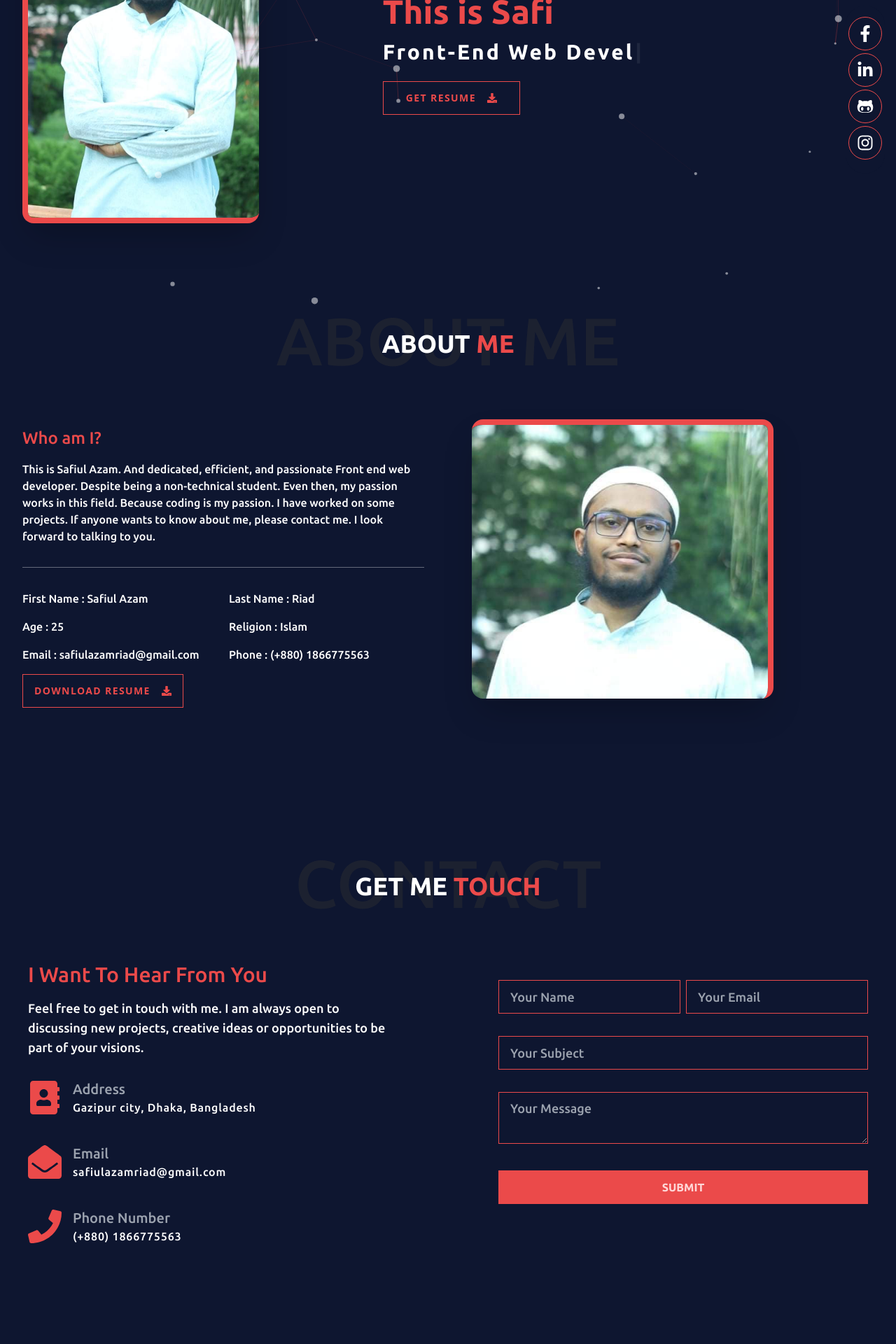
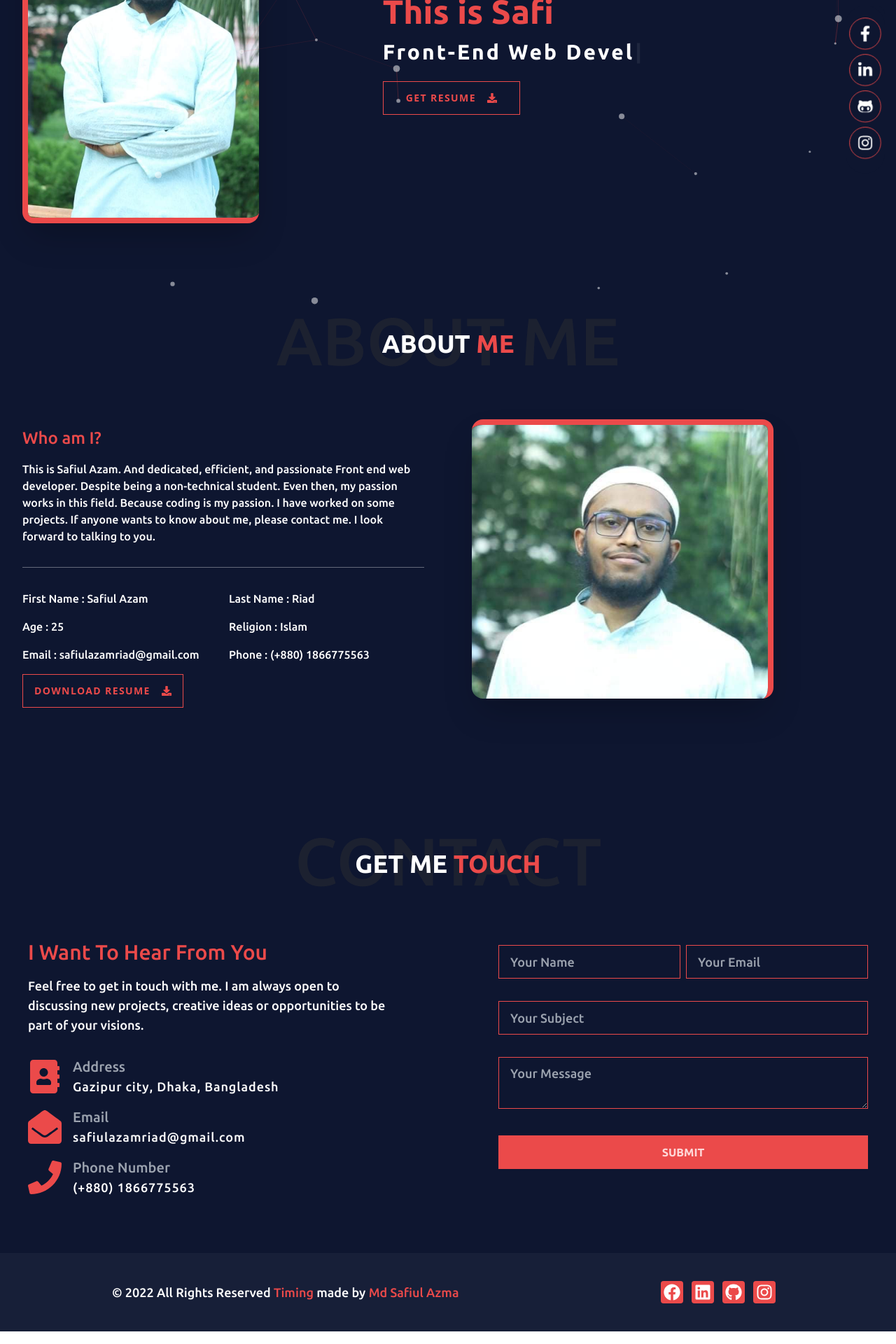
Before and after one commit to Safiul-Azam/my-portfolio-client, a React (Create React App) app: page / in a window 1280 px wide. Shown: the part 280-2200 px from the top of the page at 70% size. Built offline with nearby package versions, Linux system fonts and the light colour scheme.

Commit message:
some modify in my portfolio site

```diff
--- a/src/component/Home/Banner.js
+++ b/src/component/Home/Banner.js
@@ -10,18 +10,12 @@ const Banner = () => {
 
     return (
         <div className='bg-accent h-auto pt-12' id='home'>
-            <div class="container mx-auto lg:flex items-center flex-row">
+            <div class="container mx-auto md:flex lg:flex items-center flex-row">
                 <div
-                    data-aos="fade-right"
-                    data-aos-easing="linear"
-                    data-aos-duration="1000"
                     className='lg:w-1/2 md:w-1/2 w-full px-8 lg:pt-6 pb-10 mx-auto rounded-xl'>
-                    <img className='rounded-2xl border-l-8 border-b-8 border-primary bg-black shadow-2xl w-full md:w-3/4 lg:w-3/4' src={myPhoto} alt='MyPhoto' />
+                    <img className='rounded-2xl border-l-8 border-b-8 border-primary shadow-2xl w-full md:w-3/4 lg:w-3/4' src={myPhoto} alt='MyPhoto' />
                 </div>
                 <div
-                    data-aos="fade-left"
-                    data-aos-easing="linear"
-                    data-aos-duration="1000"
                     className='lg:w-3/4 w-full px-8'>
                     <h4 className='lg:text-xl text-lg text-white mb-4'>Hello!</h4>
                     <h2 class="lg:text-5xl text-3xl text-primary font-bold mb-4">This is Safi</h2>
@@ -30,9 +24,9 @@ const Banner = () => {
                             options={{
                                 strings: [
                                  'Front-End Web Developer',
-                                 'Full-Stack Web Developer.',
+                                 'MERN-Stack Developer.',
                                  'React Developer.',
-                                 'Coder.'
+                                 'Web  Instructor'
                                 ],
                                 autoStart: true,
                                 loop: true,
--- a/src/component/Home/Footer.js
+++ b/src/component/Home/Footer.js
@@ -1,11 +1,26 @@
 import React from 'react';
-import SocialIcon from '../Link/SocialIcon';
+import { FaFacebook, FaGithub, FaInstagram, FaLinkedin } from 'react-icons/fa';
+
 
 const Footer = () => {
+    const today = new Date()
+    const year = today.getFullYear()
     return (
-        <div className='bg-accent py-24'>
-            <p className='text-center'>&copy; 2022 Timing made with by Md Safiul Azma </p>
-            <SocialIcon></SocialIcon>
+        <div className='bg-neutral py-10'>
+            <div className=' w-3/4 mx-auto flex flex-col lg:flex-row justify-between items-center '>
+                <div>
+                    <p className=' text-white lg:text-lg text-sm text-center lg:text-left lg:mb-0 mb-3'>&copy; {year} All Rights Reserved <span className='text-primary'>Timing</span> made by <span className='text-primary'>Md Safiul Azma</span> </p>
+                </div>
+                <div>
+                    <ul className='flex'>
+                        <li className='mr-3 lg:bg-primary lg:p-1 rounded'><a href="https://www.facebook.com/safiul.azam.587/"><FaFacebook className='text-white text-xl lg:text-2xl'></FaFacebook></a></li>
+                        <li className='mr-3 lg:bg-primary lg:p-1 rounded'><a href="https://www.linkedin.com/in/safiul-azam-b2a44a212"><FaLinkedin className='text-white text-xl lg:text-2xl'></FaLinkedin></a></li>
+                        <li className='mr-3 lg:bg-primary lg:p-1 rounded'><a href="https://github.com/Safiul-Azam"><FaGithub className='text-white text-xl lg:text-2xl'></FaGithub></a></li>
+                        <li className='mr-3 lg:bg-primary lg:p-1 rounded'><a href="https://github.com/Safiul-Azam"><FaInstagram className='text-white text-xl lg:text-2xl'></FaInstagram></a></li>
+                    </ul>
+                </div>
+            </div>
+
         </div>
     );
 };
--- a/src/component/Link/AnimationCursor.js
+++ b/src/component/Link/AnimationCursor.js
@@ -8,7 +8,7 @@ const AnimationCursor = () => {
       outerSize={50}
       color='235, 74, 74'
       outerAlpha={0.2}
-      innerScale={0.7}
+      innerScale={0.1}
       outerScale={2}
       clickables={[
         'a',
--- a/src/component/Link/SocialIcon.js
+++ b/src/component/Link/SocialIcon.js
@@ -1,21 +1,51 @@
 import React from 'react';
-import { FaFacebookF, FaGithubAlt, FaInstagram, FaLinkedinIn } from 'react-icons/fa';
+import {  FaFacebookF, FaGithubAlt, FaGreaterThan, FaInstagram, FaLessThan, FaLinkedinIn } from 'react-icons/fa';
 
 const SocialIcon = () => {
     return (
-        <div className='z-50 fixed top-72 right-4 bg-accent rounded-full py-4 px-1 flex flex-col'>
-            <a href='https://www.facebook.com/safiul.azam.587/' class=" z-50 btn btn-circle btn-primary btn-outline mb-1">
-            <FaFacebookF className='text-white text-2xl'></FaFacebookF>
+        <div className='fixed top-72 lg:right-4 bg-none lg:bg-accent rounded-full py-4 px-1 flex flex-col'>
+            <div class="navbar bg-accent">
+                <div class="navbar-start">
+                    <div class="dropdown">
+                        <label tabIndex="0" class="md:hidden lg:hidden">
+                            <FaGreaterThan className='text-sm text-white'></FaGreaterThan>
+                        </label>
+                        <ul tabIndex="0" class="menu menu-compact dropdown-content shadow text-white">
+                            <a href='https://www.facebook.com/safiul.azam.587/' class=" btn btn-circle btn-primary btn-outline mb-1">
+                                <FaFacebookF className='text-white text-sm lg:text-2xl'></FaFacebookF>
                             </a>
                             <a href='https://www.linkedin.com/in/safiul-azam-b2a44a212/' class="btn btn-circle btn-primary btn-outline mb-1">
-            <FaLinkedinIn className='text-white text-2xl'></FaLinkedinIn>
+                                <FaLinkedinIn className='text-white text-sm lg:text-2xl'></FaLinkedinIn>
                             </a>
                             <a href='https://github.com/Safiul-Azam' class="btn btn-circle btn-primary btn-outline mb-1">
                                 <FaGithubAlt className='text-white text-2xl'></FaGithubAlt>
                             </a>
-            <a href='' class="btn btn-circle btn-primary btn-outline mb-1">
+                            <a href='https://github.com/Safiul-Azam' class="btn btn-circle btn-primary btn-outline mb-1">
                                 <FaInstagram className='text-white text-2xl'></FaInstagram>
                             </a>
+                        </ul>
+                    </div>
+                </div>
+                <div class="navbar-center hidden m lg:flex z-10">
+                    <ul class="menu menu-horizontal p-0 text-white gap-5">
+                        <div className='fixed top-72 right-4 bg-accent rounded-full py-4 px-1 flex flex-col'>
+                            <a href='https://www.facebook.com/safiul.azam.587/' class=" btn btn-circle btn-primary btn-outline mb-1">
+                                <FaFacebookF className='text-white text-sm lg:text-2xl'></FaFacebookF>
+                            </a>
+                            <a href='https://www.linkedin.com/in/safiul-azam-b2a44a212/' class="btn btn-circle btn-primary btn-outline mb-1">
+                                <FaLinkedinIn className='text-white text-sm lg:text-2xl'></FaLinkedinIn>
+                            </a>
+                            <a href='https://github.com/Safiul-Azam' class="btn btn-circle btn-primary btn-outline mb-1">
+                                <FaGithubAlt className='text-white text-2xl'></FaGithubAlt>
+                            </a>
+                            <a href='https://github.com/Safiul-Azam' class="btn btn-circle btn-primary btn-outline mb-1">
+                                <FaInstagram className='text-white text-2xl'></FaInstagram>
+                            </a>
+                        </div>
+
+                    </ul>
+                </div>
+            </div>
         </div>
     );
 };
--- a/src/component/Pages/About.js
+++ b/src/component/Pages/About.js
@@ -10,7 +10,7 @@ const About = () => {
                 <h2 className='text-white absolute font-extrabold z-10 top-1/3 lg:left-1/3 right-1/3  text-2xl lg:text-4xl'>ABOUT <span className='text-primary'>ME</span></h2>
                 <span className=' lg:text-8xl text-6xl opacity-40'>ABOUT ME</span>
             </div>
-            <div className='grid lg:grid-cols-2 grid-cols-1 gap-1 items-center container mx-auto'>
+            <div className='grid lg:grid-cols-2 md:grid-cols-2 grid-cols-1 gap-1 items-center container mx-auto'>
                 <div
                 className='w-full px-8'>
                     <h3 className='text-2xl text-primary mb-4'>Who am I?</h3>
@@ -26,14 +26,10 @@ const About = () => {
                     </div>
                     <a class="btn btn-primary font-sans btn-outline rounded-none tracking-widest text-white my-4" href={file} download>Download resume<FaDownload className='ml-4' /></a>
                 </div>
-                <div
-                className='lg:w-full md:w-1/2 w-full px-8 pb-10 mx-auto rounded-xl'>
+                <div className='lg:w-full md:w-full w-full px-8 pb-10 mx-auto rounded-xl'>
                     <img className='rounded-2xl border-t-8  border-r-8 border-primary bg-black shadow-2xl w-full md:w-3/4 lg:w-3/4' src={photo} alt="" />
 
                 </div>
-            </div>
-            <div>
-                {/* <h2 className='text-white text-center my-16 font-extrabold z-10 top-1/3 lg:left-1/3 right-1/3  text-2xl lg:text-3xl'>Skills</h2> */}
             </div>
         </div>
     );
--- a/src/component/Pages/Contact.js
+++ b/src/component/Pages/Contact.js
@@ -1,8 +1,6 @@
 import React from 'react';
 import { useForm } from 'react-hook-form';
-import { FaAddressBook } from 'react-icons/fa'
-import { FaEnvelopeOpen } from 'react-icons/fa'
-import { FaPhone } from 'react-icons/fa'
+import { FaAddressBook,FaEnvelopeOpen,FaPhone  } from 'react-icons/fa'
 import emailjs from '@emailjs/browser';
 
 const Contact = () => {
@@ -20,36 +18,35 @@ const Contact = () => {
             });
     };
     return (
-        <div className='bg-accent pt-24 pb-16'>
+        <div className='bg-accent pt-16 pb-20'>
             <div className='text-center relative mb-16'>
                 <h2 className='text-white absolute font-extrabold z-10 top-1/3 lg:left-1/3 right-1/3  text-2xl lg:text-4xl'>GET ME <span className='text-primary'>TOUCH</span></h2>
                 <span className=' lg:text-8xl text-6xl opacity-40'>CONTACT</span>
             </div>
-            <div className='grid lg:grid-cols-2 grid-cols-1 gap-16 items-center container mx-auto'>
-                <div
-                    className='px-10'>
+            <div className='grid lg:grid-cols-2 md:grid-cols-2 grid-cols-1 gap-16 items-center container mx-auto'>
+                <div className='px-10'>
                     <h3 className='text-3xl text-primary mb-4'>I Want To Hear From You</h3>
                     <p className='text-white text-lg mb-8'>Feel free to get in touch with me. I am always open to discussing new projects, creative ideas or opportunities to be part of your visions.</p>
                     <div>
-                        <div className='flex items-center mb-10'>
-                            <FaAddressBook className='text-primary text-5xl' />
+                        <div className='flex items-center mb-4'>
+                            <FaAddressBook className='text-primary text-2xl lg:text-5xl' />
                             <div className='ml-4 '>
                                 <h2 className='text-xl text-gray-400'>Address</h2>
-                                <span className='text-white text-base tracking-wider'>Gazipur city, Dhaka, Bangladesh</span>
+                                <span className='text-white text-sm lg:text-lg tracking-wider'>Gazipur city, Dhaka, Bangladesh</span>
                             </div>
                         </div>
-                        <div className='flex items-center mb-10'>
-                            <FaEnvelopeOpen className='text-primary text-5xl' />
-                            <div className='ml-4 '>
+                        <div className='flex items-center mb-4'>
+                            <FaEnvelopeOpen className='text-primary text-2xl lg:text-5xl' />
+                            <div className='ml-4'>
                                 <h2 className='text-xl text-gray-400'>Email</h2>
-                                <span className='text-white text-base tracking-wider'>safiulazamriad@gmail.com</span>
+                                <span className='text-white  text-sm lg:text-lg tracking-wider'>safiulazamriad@gmail.com</span>
                             </div>
                         </div>
                         <div className='flex items-center'>
-                            <FaPhone className='text-primary text-5xl' />
+                            <FaPhone className='text-primary text-2xl lg:text-5xl' />
                             <div className='ml-4 '>
                                 <h2 className='text-xl text-gray-400'>Phone Number</h2>
-                                <span className='text-white text-base tracking-wider'>(+880) 1866775563</span>
+                                <span className='text-white text-sm lg:text-lg tracking-wider'>(+880) 1866775563</span>
                             </div>
                         </div>
                     </div>
--- a/tailwind.config.js
+++ b/tailwind.config.js
@@ -10,7 +10,7 @@ module.exports = {
           primary: "#eb4a4a",
           secondary: "#0e1630",
           accent: "#0e1630",
-          neutral: "#3d4451",
+          neutral: "#171f38",
           "base-100": "#ffffff",
         },
       },
```
Lines whose indentation alone changed are shown as unchanged.
